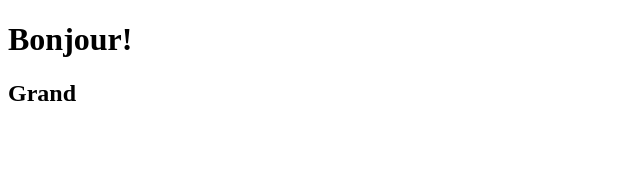
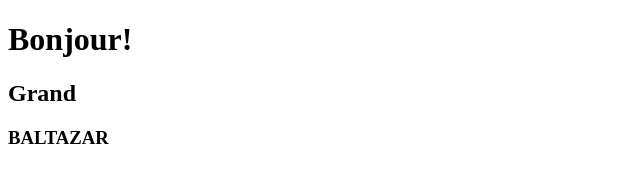
Before and after one commit to El-mavic/Git_projet_GVAS, a plain HTML site: page index.html in a window 1280 px wide. Shown: the whole page, without its empty margins (0-640 px from the left). Drawn offline with Linux system fonts and the light colour scheme.

Commit message:
La suite

```diff
--- a/index.html
+++ b/index.html
@@ -7,6 +7,7 @@
     <title>Document</title>
     <h1>Bonjour!</h1>
     <h2>Grand</h2>
+    <h3>BALTAZAR</h3>
 </head>
 
 <body>
```
